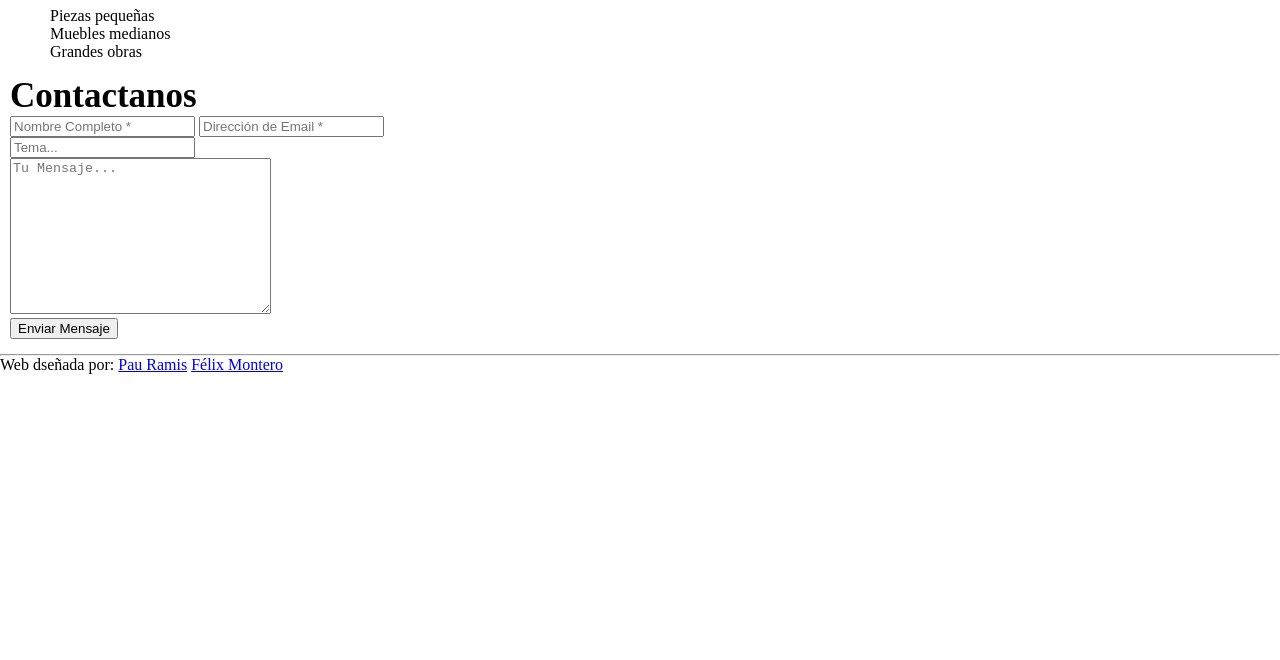
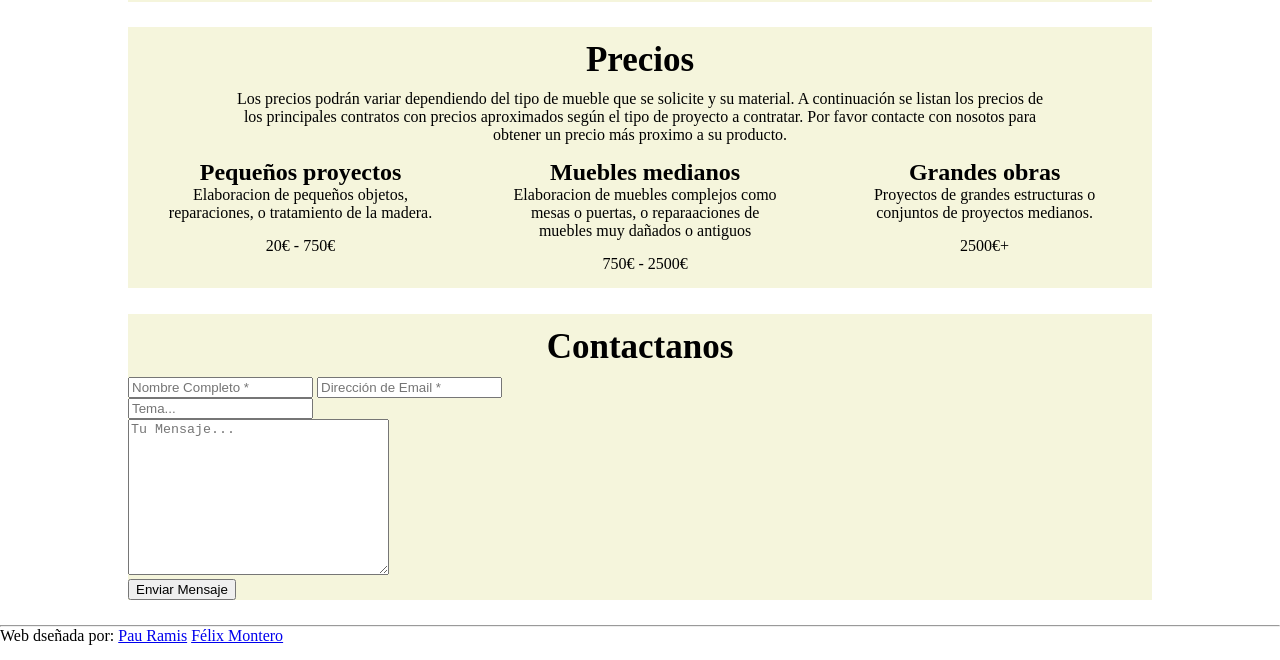
Before and after one commit to felixmontero/FINAL_PROYECT-DIW, a plain HTML site: page src/index.html in a window 1280 px wide. Shown: the part 687-1347 px from the top of the page. Before the commit the page ends 1071 px from the top, so only its background shows below. Drawn offline with Linux system fonts and the light colour scheme.

Commit message:
Main TextBox

```diff
--- a/src/index.html
+++ b/src/index.html
@@ -38,11 +38,12 @@
             </section>
             <br>
 
-            <div style="text-align:center">
+            <!--    <div style="text-align:center">
                 <span class="dot" onclick="currentSlide(1)"></span>
                 <span class="dot" onclick="currentSlide(2)"></span>
                 <span class="dot" onclick="currentSlide(3)"></span>
             </div>
+        -->
             <script>
                 let slideIndex = 1;
                 showSlides(slideIndex);
@@ -73,7 +74,7 @@
             </script>
         </section>
         <section>
-            <article id="Nosotros">
+            <article class="textBox" id="Nosotros">
                 <h1>Sobre nosotros</h1>
                 <p>Somos una empresa de carpinteria de mallorca, trabajamos con madera y aluminio a petición.
                     Diseñamos, construimos y reparamos todo tipo de muebles.
@@ -88,18 +89,35 @@
                     para asegurar que cada cliente tenga su producto perfecto.
                 </p>
             </article>
-            <article id="Precios">
+            <article class="textBox" id="Precios">
                 <h1>Precios</h1>
                 <p>Los precios podrán variar dependiendo del tipo de mueble que se solicite y su material.
-                    A continuación se listan los precios de los principales factores que se tienen en cuenta.
+                    A continuación se listan los precios de los principales contratos con precios aproximados según el
+                    tipo de proyecto a contratar. Por favor contacte con nosotos para obtener un precio más proximo a su producto.
                 </p>
-                <ul>
-                    <li>Piezas pequeñas</li>
-                    <li>Muebles medianos</li>
-                    <li>Grandes obras</li>
-                </ul>
+
+                <div class="prices">
+                    <div class="pricesDiv">
+                        <h2>Pequeños proyectos</h2>
+                        <p>Elaboracion de pequeños objetos, reparaciones, o tratamiento de la madera.</p>
+                        <p>20€ - 750€</p>
+                    </div>
+
+                    <div class="pricesDiv">
+                        <h2>Muebles medianos</h2>
+                        <p>Elaboracion de muebles complejos como mesas o puertas, o reparaaciones de muebles muy dañados
+                            o antiguos</p>
+                        <p>750€ - 2500€</p>
+                    </div>
+
+                    <div class="pricesDiv">
+                        <h2>Grandes obras</h2>
+                        <p>Proyectos de grandes estructuras o conjuntos de proyectos medianos. </p>
+                        <p>2500€+</p>
+                    </div>
+                </div>
             </article>
-            <article id="Contactanos">
+            <article class="textBox" id="Contactanos">
                 <h1>Contactanos</h1>
                 <form action="">
                     <div class="fila mitad">
--- a/style.css
+++ b/style.css
@@ -127,14 +127,39 @@
 
  h1 {
    font-size: 35px;
+   text-align: center;
+   margin-bottom: 10px;
+
  }
 
- article {
-   margin-left: 10px;
-   margin-bottom: 15px;
+ .textBox {
+   margin-left: 10%;
+   margin-right: 10%;
+   margin-bottom: 2%;
+   padding-top: 1%;
+   align-items: center;
+   background-color: beige;
+
+ }
+
+ .textBox p {
+   margin-left: 10%;
+   margin-right: 10%;
+   text-align: center;
+
  }
 
  p {
-   margin-bottom: 10px;
+   padding-bottom: 15px;
 
  }
+
+ .prices {
+  text-align: center;
+  display: grid;
+  grid-template-columns: auto auto auto;
+ }
+
+ .pricesDiv {
+  display: flex;
+  flex-direction: column; }
```
